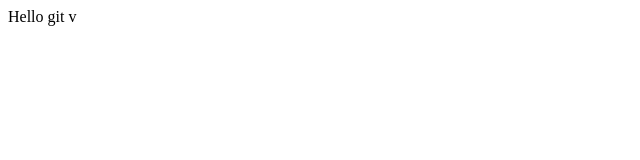
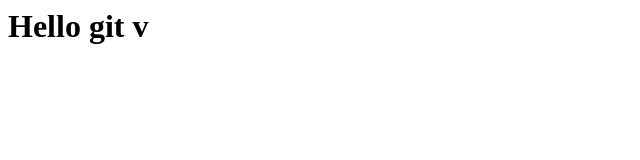
Before and after one commit to jh5H/test_git2, a plain HTML site: page index.html in a window 1280 px wide. Shown: the whole page, without its empty margins (0-640 px from the left). Drawn offline with Linux system fonts and the light colour scheme.

Commit message:
add <h1>

```diff
--- a/index.html
+++ b/index.html
@@ -1,6 +1,6 @@
 
 <html>
 	<body>
-		Hello git v
+	<h1>Hello git v<h2>
 	<body>
 <html>
```
